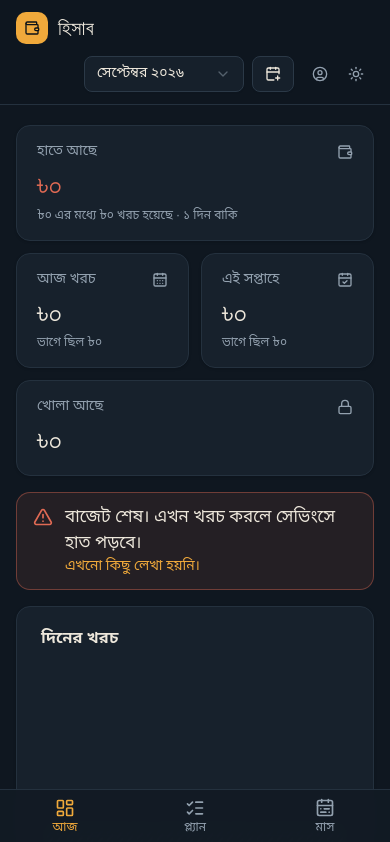
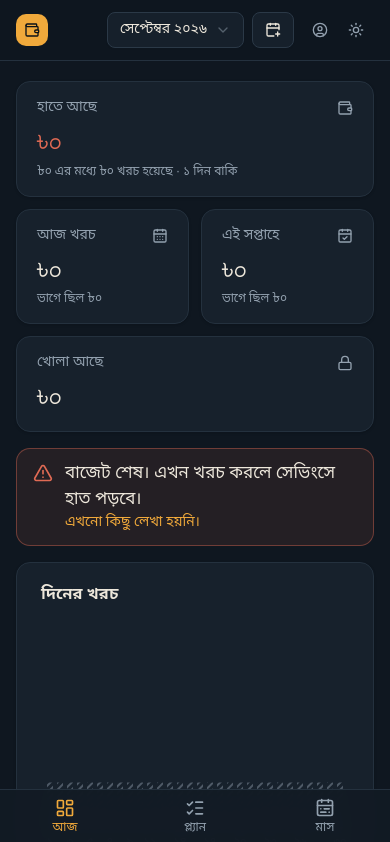
Before and after one commit to khorshedsadhin/hishab-nikash, a React (Vite) app: page / in a window 390 px wide. Shown: the top 842 px of the page. Built offline with nearby package versions, Linux system fonts and the light colour scheme; a web font is replaced by a local one.

Commit message:
Keep the mobile top bar on one line

```diff
--- a/src/components/layout/Sidebar.tsx
+++ b/src/components/layout/Sidebar.tsx
@@ -4,13 +4,13 @@ import { AccountButton } from './AccountButton';
 import { ThemeToggle } from './ThemeToggle';
 import { VIEWS, type View } from './nav';
 
-export function Brand() {
+export function Brand({ iconOnly }: { iconOnly?: boolean }) {
   return (
     <div className="flex items-center gap-2.5">
       <span className="flex size-8 items-center justify-center rounded-lg bg-primary text-primary-foreground">
         <Wallet className="size-4" />
       </span>
-      <span className="font-fig text-xl tracking-wide">হিসাব</span>
+      {!iconOnly && <span className="font-fig text-xl tracking-wide">হিসাব</span>}
     </div>
   );
 }
--- a/src/components/layout/Topbar.tsx
+++ b/src/components/layout/Topbar.tsx
@@ -17,14 +17,14 @@ export function Topbar({ view }: { view: View }) {
 
   return (
     <header className="sticky top-0 z-10 border-b bg-background/85 backdrop-blur">
-      <div className="mx-auto flex max-w-7xl flex-wrap items-center gap-3 px-4 py-3 md:px-8">
+      <div className="mx-auto flex max-w-7xl items-center gap-2 px-4 py-3 md:px-8">
         <div className="md:hidden">
-          <Brand />
+          <Brand iconOnly />
         </div>
         <h1 className="hidden text-xl font-semibold md:block">{VIEWS.find((v) => v.key === view)!.label}</h1>
         <div className="ml-auto flex items-center gap-2">
           <Select value={state.activeMonth} onValueChange={(key) => dispatch({ type: 'selectMonth', key })}>
-            <SelectTrigger aria-label="মাস" className="w-40">
+            <SelectTrigger aria-label="মাস" className="w-auto sm:w-40">
               <SelectValue />
             </SelectTrigger>
             <SelectContent>
```
